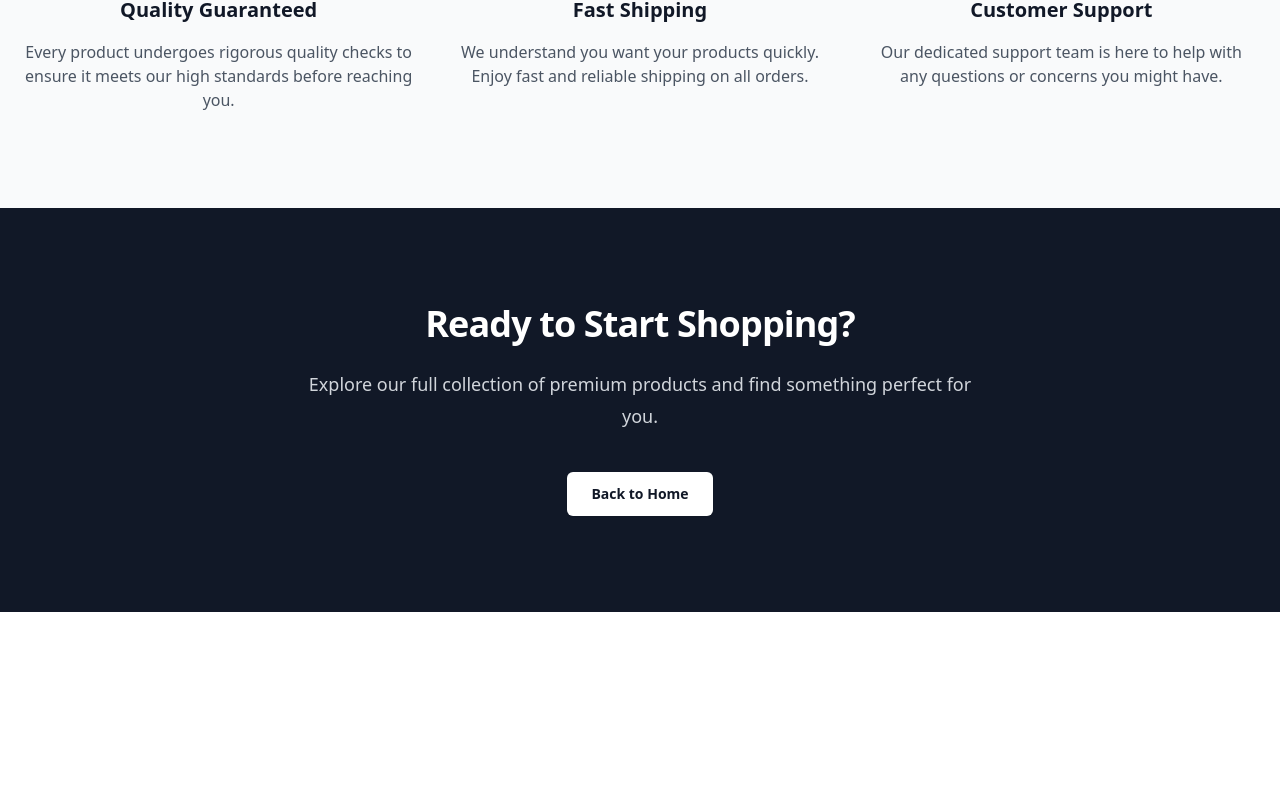
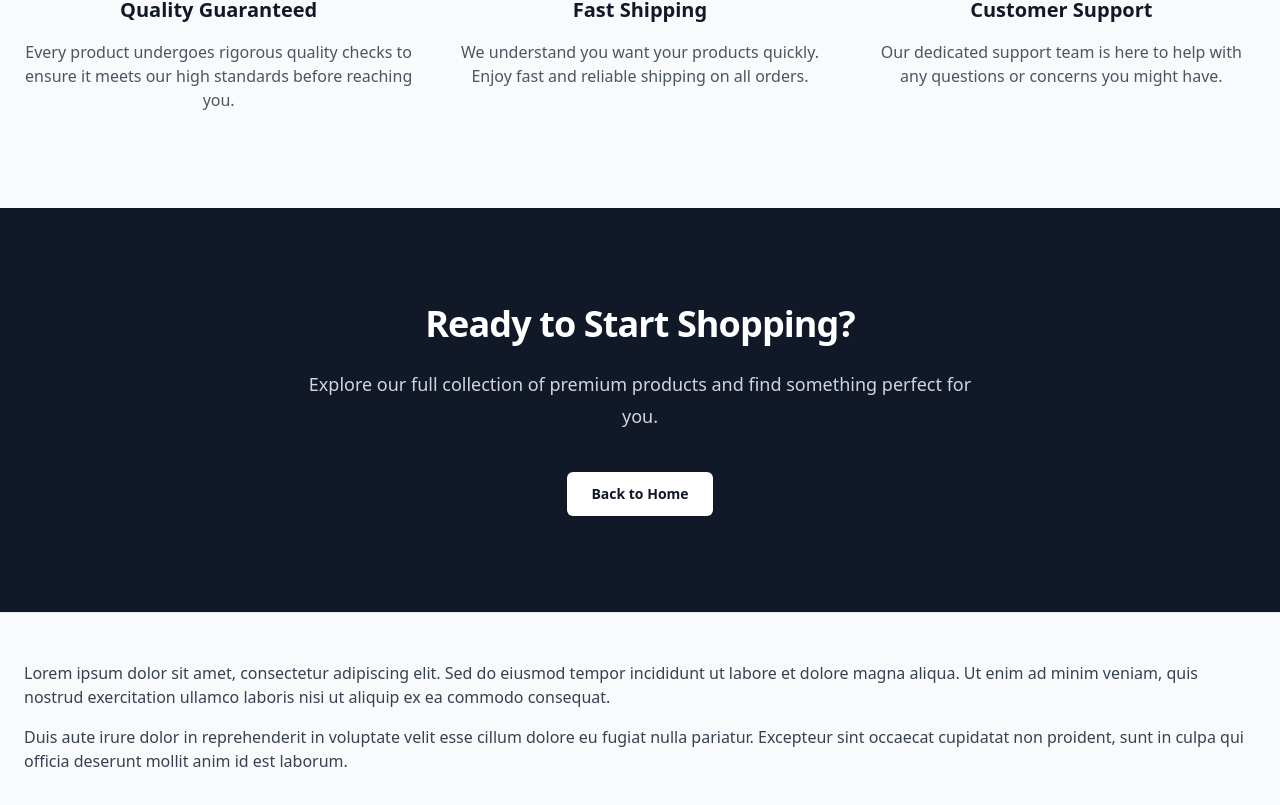
Before and after one commit to lpakula/agent-moderails-sandbox, a Next.js app: page /learn-more in a window 1280 px wide. Shown: the part 1197-2002 px from the top of the page. Before the commit the page ends 1809 px from the top, so only its background shows below. Built offline with nearby package versions, Linux system fonts and the light colour scheme.

Commit message:
feat: footer-lorem-ipsum - Add footer with lorem ipsum text to all pages

```diff
--- a/app/layout.js
+++ b/app/layout.js
@@ -22,6 +22,16 @@ export default function RootLayout({ children }) {
           </div>
         </header>
         {children}
+        <footer className="bg-gray-50 dark:bg-gray-800 border-t border-gray-200 dark:border-gray-800 py-12 px-6">
+          <div className="mx-auto max-w-7xl">
+            <p className="text-gray-700 dark:text-gray-300 mb-4">
+              Lorem ipsum dolor sit amet, consectetur adipiscing elit. Sed do eiusmod tempor incididunt ut labore et dolore magna aliqua. Ut enim ad minim veniam, quis nostrud exercitation ullamco laboris nisi ut aliquip ex ea commodo consequat.
+            </p>
+            <p className="text-gray-700 dark:text-gray-300">
+              Duis aute irure dolor in reprehenderit in voluptate velit esse cillum dolore eu fugiat nulla pariatur. Excepteur sint occaecat cupidatat non proident, sunt in culpa qui officia deserunt mollit anim id est laborum.
+            </p>
+          </div>
+        </footer>
       </body>
     </html>
   )
```
